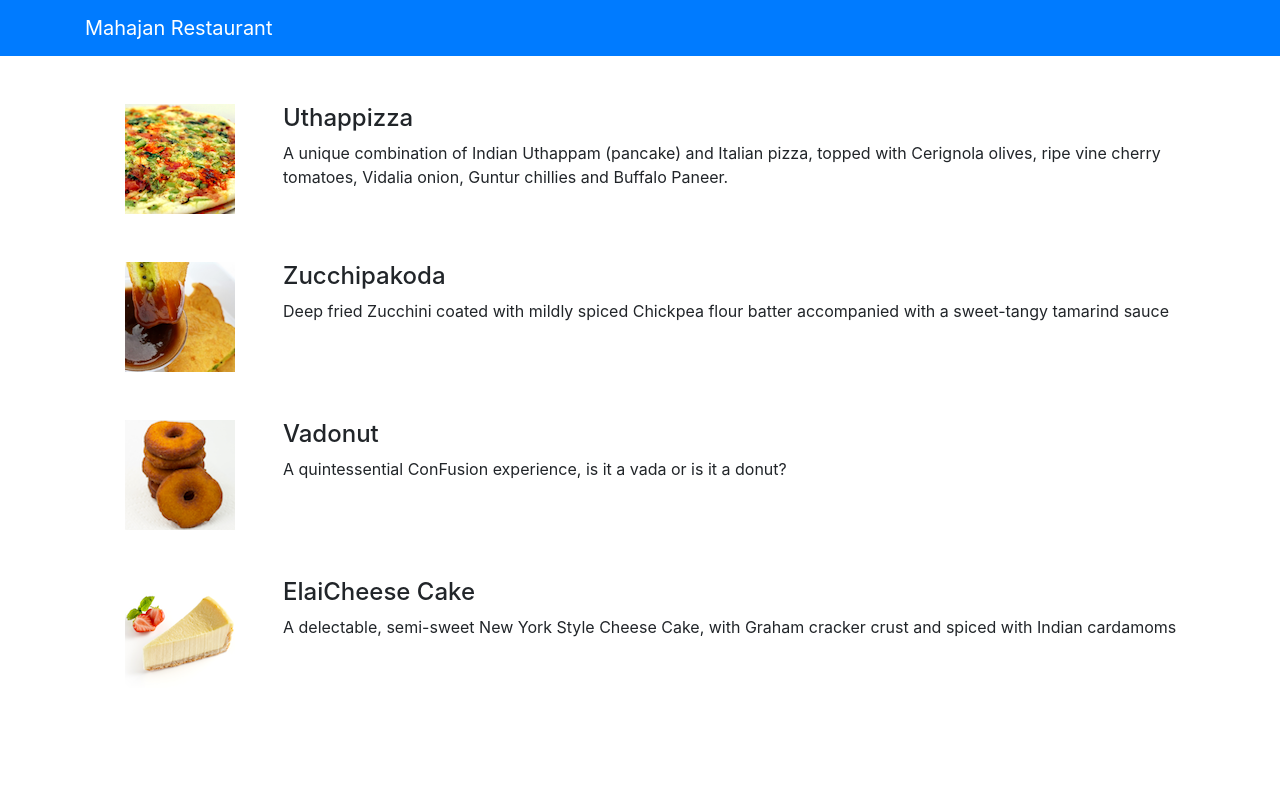
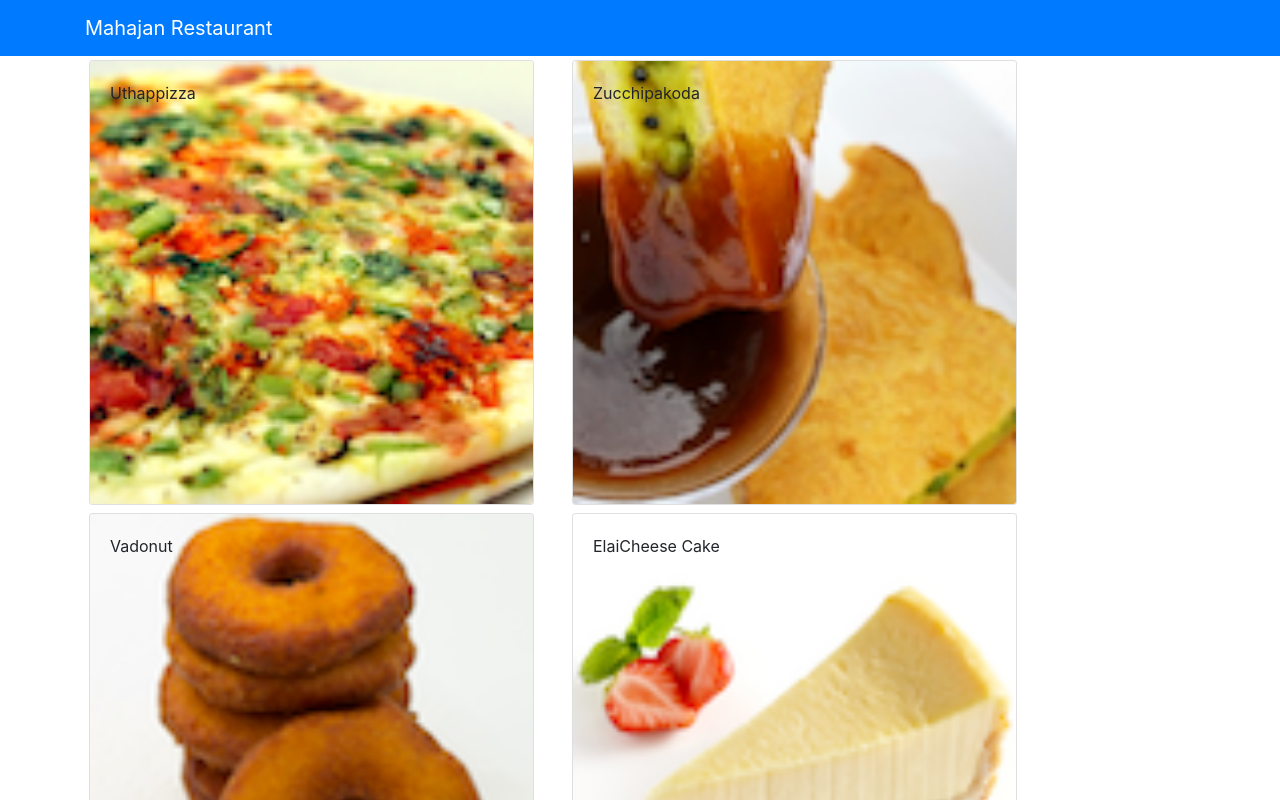
Before and after one commit to webdeveloper4gupta/rest, a React (Create React App) app: page / in a window 1280 px wide. Shown: the top 800 px of the page. Built offline with nearby package versions, Linux system fonts and the light colour scheme.

Commit message:
after component lifting

```diff
--- a/src/App.js
+++ b/src/App.js
@@ -6,10 +6,17 @@
 // here i import navbar from reactstrap
 import { Navbar, NavbarBrand } from 'reactstrap';
 import MenuComponent from './components/MenuComponent';
+import { DISHES }  from './shared/dishes';
 export class App extends Component {
-  // static propTypes = {
+  // here i set state
+  constructor(props){
+    super(props);
 
-  // }
+    this.state={
+      // it means what i impost from DISHESthat comes in the dishes
+      dishes:DISHES
+    };
+  }
 
   render() {
     return (
@@ -22,7 +29,9 @@
            <NavbarBrand href="\">Mahajan Restaurant</NavbarBrand>
         </div>
         </Navbar>
-        <MenuComponent />
+        {/* this is way of adding component in the app.js */}
+        {/* here i give state as a prop to menucomponent */}
+        <MenuComponent dishes={this.state.dishes} />
       </div>
     )
   }
--- a/src/components/MenuComponent.js
+++ b/src/components/MenuComponent.js
@@ -1,73 +1,76 @@
 import React, { Component } from 'react';
-// here i import media compeonet from package called reactstrap
-import { Media } from 'reactstrap';
+// here i import Media compeonet from package called reactstrap
+// import { Media } from 'reactstrap';
+// now i will used Media instead of Media
+import { Card,CardImg,CardImgOverlay ,CardText,CardBody,CardTitle} from 'reactstrap';
 export class MenuComponent extends Component {
     constructor(props){
         super(props);
         // here i make state
         this.state = {// here i create one object that will render in the index.html
-            dishes: [// array of javascript object
-                {
-                  id: 0,
-                  name:'Uthappizza',
-                  image: 'assets/images/uthappizza.png',
-                  category: 'mains',
-                  label:'Hot',
-                  price:'4.99',
-                  description:'A unique combination of Indian Uthappam (pancake) and Italian pizza, topped with Cerignola olives, ripe vine cherry tomatoes, Vidalia onion, Guntur chillies and Buffalo Paneer.'                        },
-               {
-                  id: 1,
-                  name:'Zucchipakoda',
-                  image: 'assets/images/zucchipakoda.png',
-                  category: 'appetizer',
-                  label:'',
-                  price:'1.99',
-                  description:'Deep fried Zucchini coated with mildly spiced Chickpea flour batter accompanied with a sweet-tangy tamarind sauce'                        },
-               {
-                  id: 2,
-                  name:'Vadonut',
-                  image: 'assets/images/vadonut.png',
-                  category: 'appetizer',
-                  label:'New',
-                  price:'1.99',
-                  description:'A quintessential ConFusion experience, is it a vada or is it a donut?'                        },
-               {
-                  id: 3,
-                  name:'ElaiCheese Cake',
-                  image: 'assets/images/elaicheesecake.png',
-                  category: 'dessert',
-                  label:'',
-                  price:'2.99',
-                  description:'A delectable, semi-sweet New York Style Cheese Cake, with Graham cracker crust and spiced with Indian cardamoms'                        }
-               ],
+           selectedDish:null
             };
     }
+    onDishSelect(dish){
+             this.setState({selectedDish:dish})
+    }
+    renderDish(dish) {
+      if (dish != null)
+          return(
+              <Card>
+                  <CardImg top src={dish.image} alt={dish.name} />
+                  <CardBody>
+                    <CardTitle>{dish.name}</CardTitle>
+                    <CardText>{dish.description}</CardText>
+                  </CardBody>
+              </Card>
+          );
+      else
+          return(
+              <div></div>
+          );
+  }
   render() {
     //   here i create one javscript variable
-    const menu = this.state.dishes.map((dish) => {
+    // here dishes comes as props thats why we used tthis .props.dishes
+    const menu = this.props.dishes.map((dish) => {
         return (
-          <div key={dish.id} className="col-12 mt-5">
-            <Media tag="li">
-              <Media left middle>
-                  <Media object src={dish.image} alt={dish.name} />
-              </Media>
-              <Media body className="ml-5">
-                <Media heading>{dish.name}</Media>
-                <p>{dish.description}</p>
-              </Media>
-            </Media>
-          </div>
+          // <div key={dish.id} className="col-12 mt-5">
+          //   <Media tag="li">
+          //     <Media left middle>
+          //         <Media object src={dish.image} alt={dish.name} />
+          //     </Media>
+          //     <Media body className="ml-5">
+          //       <Media heading>{dish.name}</Media>
+          //       <p>{dish.description}</p>
+          //     </Media>
+          //   </Media>
+          // </div>
+          <div  className="col-12 col-md-5 m-1">
+          <Card key={dish.id}
+            onClick={() => this.onDishSelect(dish)}>
+            <CardImg width="100%" src={dish.image} alt={dish.name} />
+            <CardImgOverlay>
+                <CardTitle>{dish.name}</CardTitle>
+            </CardImgOverlay>
+          </Card>
+        </div>
         );
     });
     return (
       <div className='container'>
           <div className="row">
-              {/* here i used vmedia componet that do listing of menu which i import above */}
-            <Media list>
+              {/* here i used Media componet that do listing of menu which i import above */}
+              {/* Media comes from bootstrap */}
+
                 {menu}
-            </Media>
+
           </div>
-
+          <div className="row">
+                  <div  className="col-12 col-md-10 m-1">
+                    {this.renderDish(this.state.selectedDish)}
+                  </div>
+                </div>
       </div>
     );
   }
--- /dev/null
+++ b/src/shared/dishes.js
@@ -0,0 +1,187 @@
+// this will dishes small component which is used as thee shred component
+export const DISHES =
+    [
+        {
+        id: 0,
+        name:'Uthappizza',
+        image: 'assets/images/uthappizza.png',
+        category: 'mains',
+        label:'Hot',
+        price:'4.99',
+        description:'A unique combination of Indian Uthappam (pancake) and Italian pizza, topped with Cerignola olives, ripe vine cherry tomatoes, Vidalia onion, Guntur chillies and Buffalo Paneer.',
+        comments: [
+            {
+            id: 0,
+            rating: 5,
+            comment: "Imagine all the eatables, living in conFusion!",
+            author: "John Lemon",
+            date: "2012-10-16T17:57:28.556094Z"
+            },
+            {
+            id: 1,
+            rating: 4,
+            comment: "Sends anyone to heaven, I wish I could get my mother-in-law to eat it!",
+            author: "Paul McVites",
+            date: "2014-09-05T17:57:28.556094Z"
+            },
+            {
+            id: 2,
+            rating: 3,
+            comment: "Eat it, just eat it!",
+            author: "Michael Jaikishan",
+            date: "2015-02-13T17:57:28.556094Z"
+            },
+            {
+            id: 3,
+            rating: 4,
+            comment: "Ultimate, Reaching for the stars!",
+            author: "Ringo Starry",
+            date: "2013-12-02T17:57:28.556094Z"
+            },
+            {
+            id: 4,
+            rating: 2,
+            comment: "It's your birthday, we're gonna party!",
+            author: "25 Cent",
+            date: "2011-12-02T17:57:28.556094Z"
+            }
+        ]                        },
+        {
+        id: 1,
+        name:'Zucchipakoda',
+        image: 'assets/images/zucchipakoda.png',
+        category: 'appetizer',
+        label:'',
+        price:'1.99',
+        description:'Deep fried Zucchini coated with mildly spiced Chickpea flour batter accompanied with a sweet-tangy tamarind sauce',
+        comments: [
+            {
+            id: 0,
+            rating: 5,
+            comment: "Imagine all the eatables, living in conFusion!",
+            author: "John Lemon",
+            date: "2012-10-16T17:57:28.556094Z"
+            },
+            {
+            id: 1,
+            rating: 4,
+            comment: "Sends anyone to heaven, I wish I could get my mother-in-law to eat it!",
+            author: "Paul McVites",
+            date: "2014-09-05T17:57:28.556094Z"
+            },
+            {
+            id: 2,
+            rating: 3,
+            comment: "Eat it, just eat it!",
+            author: "Michael Jaikishan",
+            date: "2015-02-13T17:57:28.556094Z"
+            },
+            {
+            id: 3,
+            rating: 4,
+            comment: "Ultimate, Reaching for the stars!",
+            author: "Ringo Starry",
+            date: "2013-12-02T17:57:28.556094Z"
+            },
+            {
+            id: 4,
+            rating: 2,
+            comment: "It's your birthday, we're gonna party!",
+            author: "25 Cent",
+            date: "2011-12-02T17:57:28.556094Z"
+            }
+        ]
+        },
+        {
+        id: 2,
+        name:'Vadonut',
+        image: 'assets/images/vadonut.png',
+        category: 'appetizer',
+        label:'New',
+        price:'1.99',
+        description:'A quintessential ConFusion experience, is it a vada or is it a donut?',
+        comments: [
+            {
+            id: 0,
+            rating: 5,
+            comment: "Imagine all the eatables, living in conFusion!",
+            author: "John Lemon",
+            date: "2012-10-16T17:57:28.556094Z"
+            },
+            {
+            id: 1,
+            rating: 4,
+            comment: "Sends anyone to heaven, I wish I could get my mother-in-law to eat it!",
+            author: "Paul McVites",
+            date: "2014-09-05T17:57:28.556094Z"
+            },
+            {
+            id: 2,
+            rating: 3,
+            comment: "Eat it, just eat it!",
+            author: "Michael Jaikishan",
+            date: "2015-02-13T17:57:28.556094Z"
+            },
+            {
+            id: 3,
+            rating: 4,
+            comment: "Ultimate, Reaching for the stars!",
+            author: "Ringo Starry",
+            date: "2013-12-02T17:57:28.556094Z"
+            },
+            {
+            id: 4,
+            rating: 2,
+            comment: "It's your birthday, we're gonna party!",
+            author: "25 Cent",
+            date: "2011-12-02T17:57:28.556094Z"
+            }
+        ]
+        },
+        {
+        id: 3,
+        name:'ElaiCheese Cake',
+        image: 'assets/images/elaicheesecake.png',
+        category: 'dessert',
+        label:'',
+        price:'2.99',
+        description:'A delectable, semi-sweet New York Style Cheese Cake, with Graham cracker crust and spiced with Indian cardamoms',
+        comments: [
+            {
+            id: 0,
+            rating: 5,
+            comment: "Imagine all the eatables, living in conFusion!",
+            author: "John Lemon",
+            date: "2012-10-16T17:57:28.556094Z"
+            },
+            {
+            id: 1,
+            rating: 4,
+            comment: "Sends anyone to heaven, I wish I could get my mother-in-law to eat it!",
+            author: "Paul McVites",
+            date: "2014-09-05T17:57:28.556094Z"
+            },
+            {
+            id: 2,
+            rating: 3,
+            comment: "Eat it, just eat it!",
+            author: "Michael Jaikishan",
+            date: "2015-02-13T17:57:28.556094Z"
+            },
+            {
+            id: 3,
+            rating: 4,
+            comment: "Ultimate, Reaching for the stars!",
+            author: "Ringo Starry",
+            date: "2013-12-02T17:57:28.556094Z"
+            },
+            {
+            id: 4,
+            rating: 2,
+            comment: "It's your birthday, we're gonna party!",
+            author: "25 Cent",
+            date: "2011-12-02T17:57:28.556094Z"
+            }
+        ]
+        }
+    ];
```
